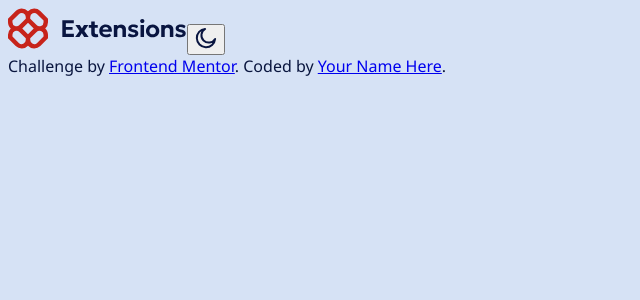
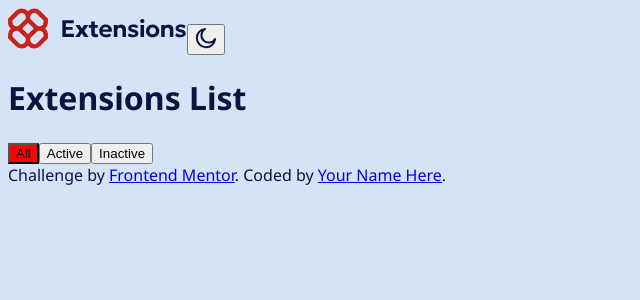
Before and after one commit to Ahtoh1337/browser-extensions-manager-ui-main, a React (Vite) app: page / in a window 1280 px wide. Shown: the top 300 px of the page, without its empty margins (0-640 px from the left). Built offline with nearby package versions, Linux system fonts and the light colour scheme.

Commit message:
Add main extensions list component with filtering functionality

```diff
--- a/src/components/App.tsx
+++ b/src/components/App.tsx
@@ -1,8 +1,10 @@
+import ExtMain from "./ExtMain";
 import Header from "./Header";
 
 export default function App() {
 
     return <div>
         <Header />
+        <ExtMain />
     </div>
 }
--- /dev/null
+++ b/src/components/ExtMain.tsx
@@ -0,0 +1,11 @@
+import { useState } from "react"
+import ExtTopBar from "./ExtTopBar";
+
+export type ExtFilterOptions = "All" | "Active" | "Inactive";
+
+export default function ExtMain() {
+    const [viewFilter, setViewFilter] = useState<ExtFilterOptions>("All");
+    return <main>
+        <ExtTopBar filter={viewFilter} onSelectFilter={f => setViewFilter(f)} />
+    </main>
+}
--- /dev/null
+++ b/src/components/ExtTopBar.tsx
@@ -0,0 +1,23 @@
+import { ExtFilterOptions } from "./ExtMain"
+
+type ExtTopBarProps = {
+    filter: ExtFilterOptions,
+    onSelectFilter: (newFilter: ExtFilterOptions) => void
+}
+
+export default function ExtTopBar({ filter, onSelectFilter }: ExtTopBarProps) {
+    const handleFilterButtonClick = (e: React.MouseEvent<HTMLButtonElement, MouseEvent>) => {
+        const filterOption: ExtFilterOptions = e.currentTarget.getAttribute("data-filter") as ExtFilterOptions;
+        onSelectFilter(filterOption);
+    }
+    return <div>
+        <h1>Extensions List</h1>
+        {["All", "Active", "Inactive"].map(o => <button
+            data-filter={o}
+            data-active={o === filter}
+            onClick={handleFilterButtonClick}
+            className="ext-top-bar__filter-button">
+            {o}
+        </button>)}
+    </div>
+}
--- a/src/index.css
+++ b/src/index.css
@@ -30,3 +30,7 @@ body.dark {
     color: var(--neutral-0);
     background-color: var(--neutral-900);
 }
+
+.ext-top-bar__filter-button[data-active="true"] {
+background-color: red;
+}
```
